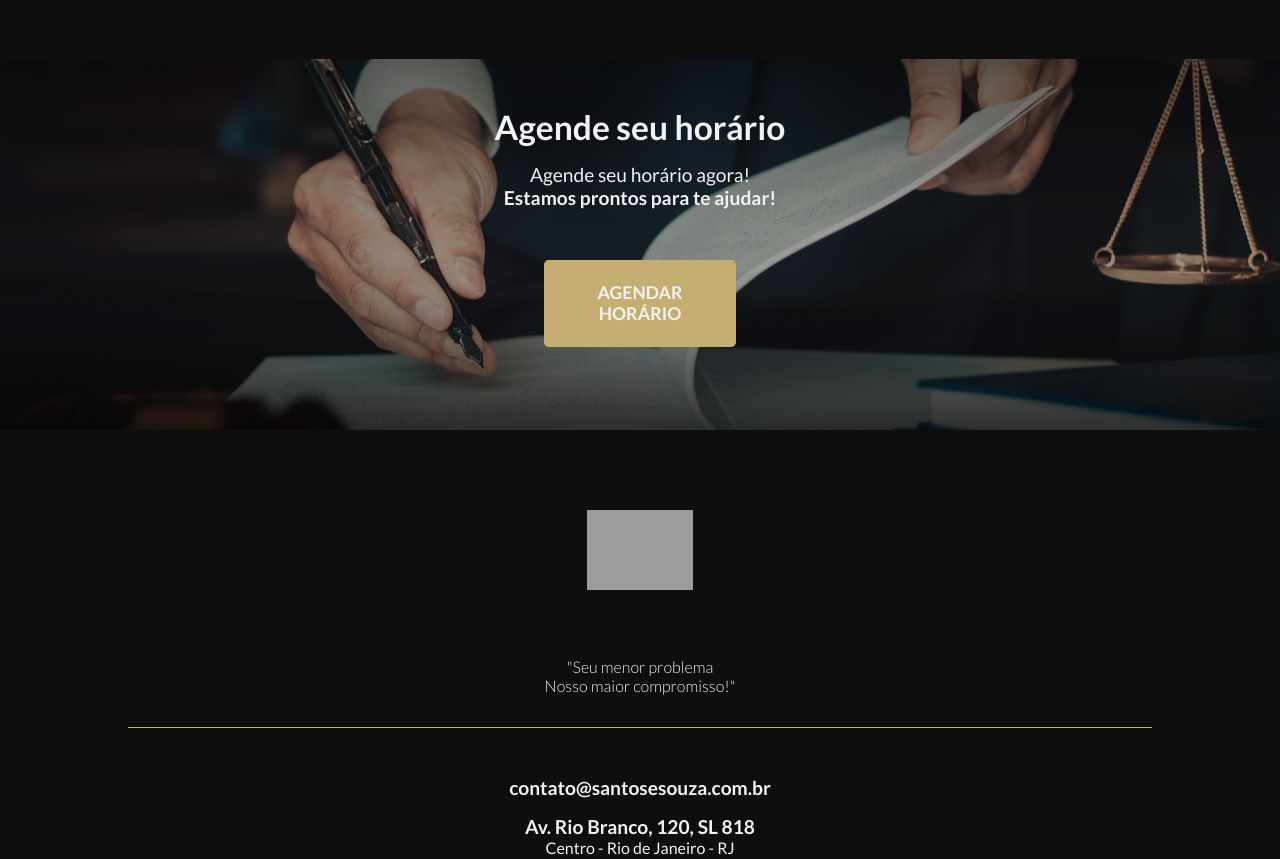
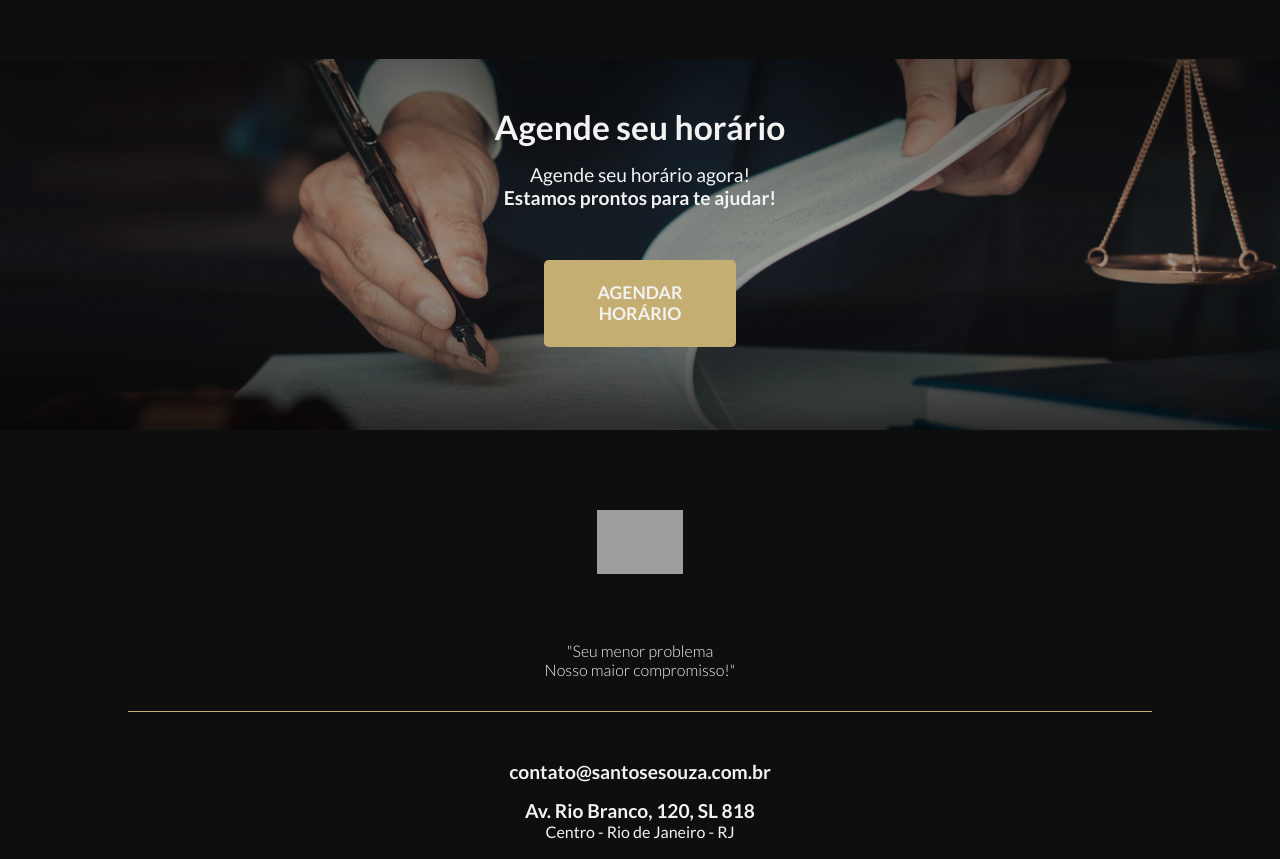
Before and after one commit to caique095/css_advogados, a plain HTML site: page index.html in a window 1280 px wide. Shown: the part 1857-2716 px from the top of the page. Drawn offline with Linux system fonts and the light colour scheme; grey boxes are pictures that could not be loaded.

Commit message:
atualizacao

```diff
--- a/style.css
+++ b/style.css
@@ -163,6 +163,8 @@
 
     background-image: url("./assets/agende.png");
     background-position: center;
+    background-repeat: no-repeat;
+    background-size: cover;
 }
 
 .cta_button{
@@ -224,7 +226,7 @@
 }
 
 .logo_footer{
-    height: 5rem;
+    height: 4rem;
     margin: 2rem 0;
 }
 
```
Also changed, not shown: index.html (+1 -0 lines).
